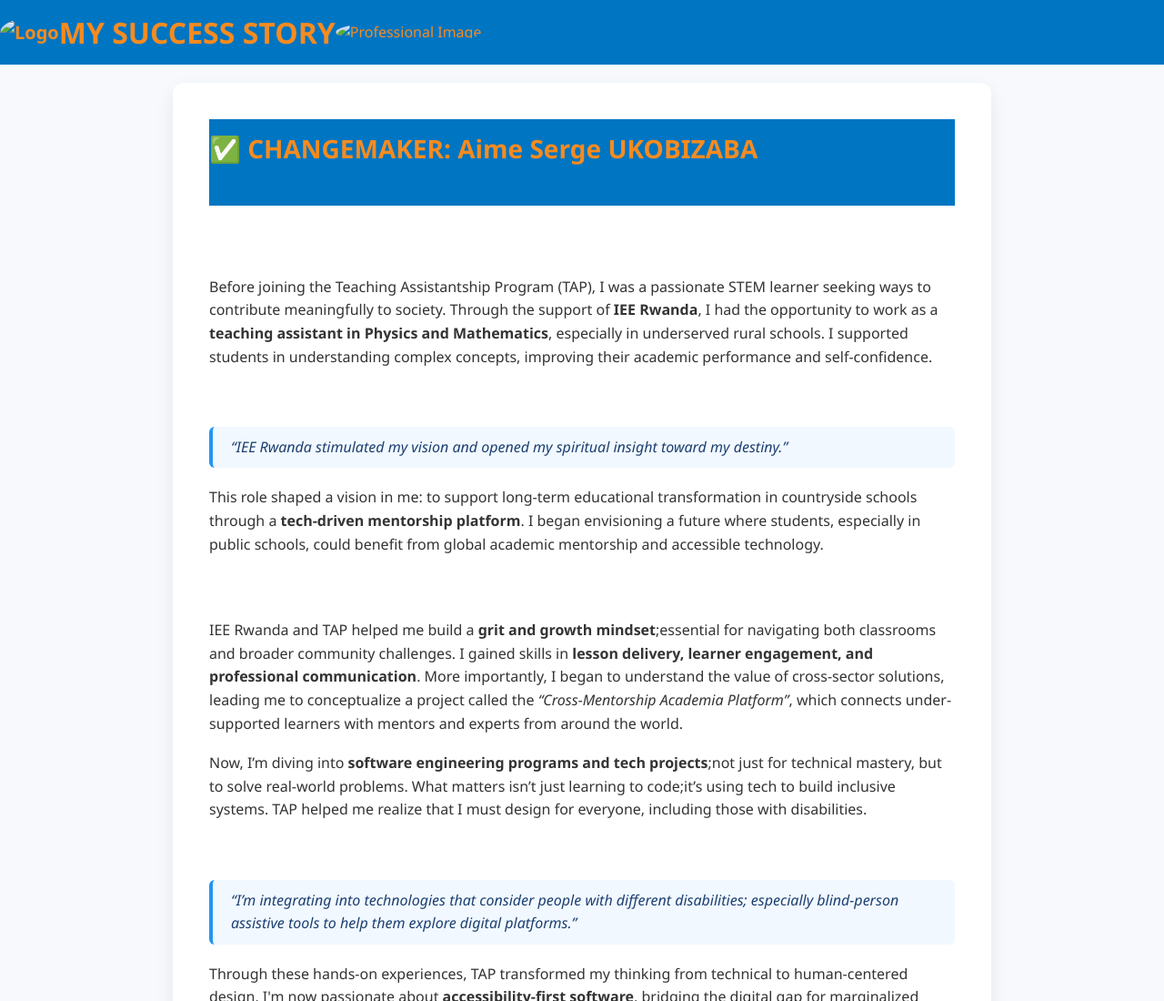
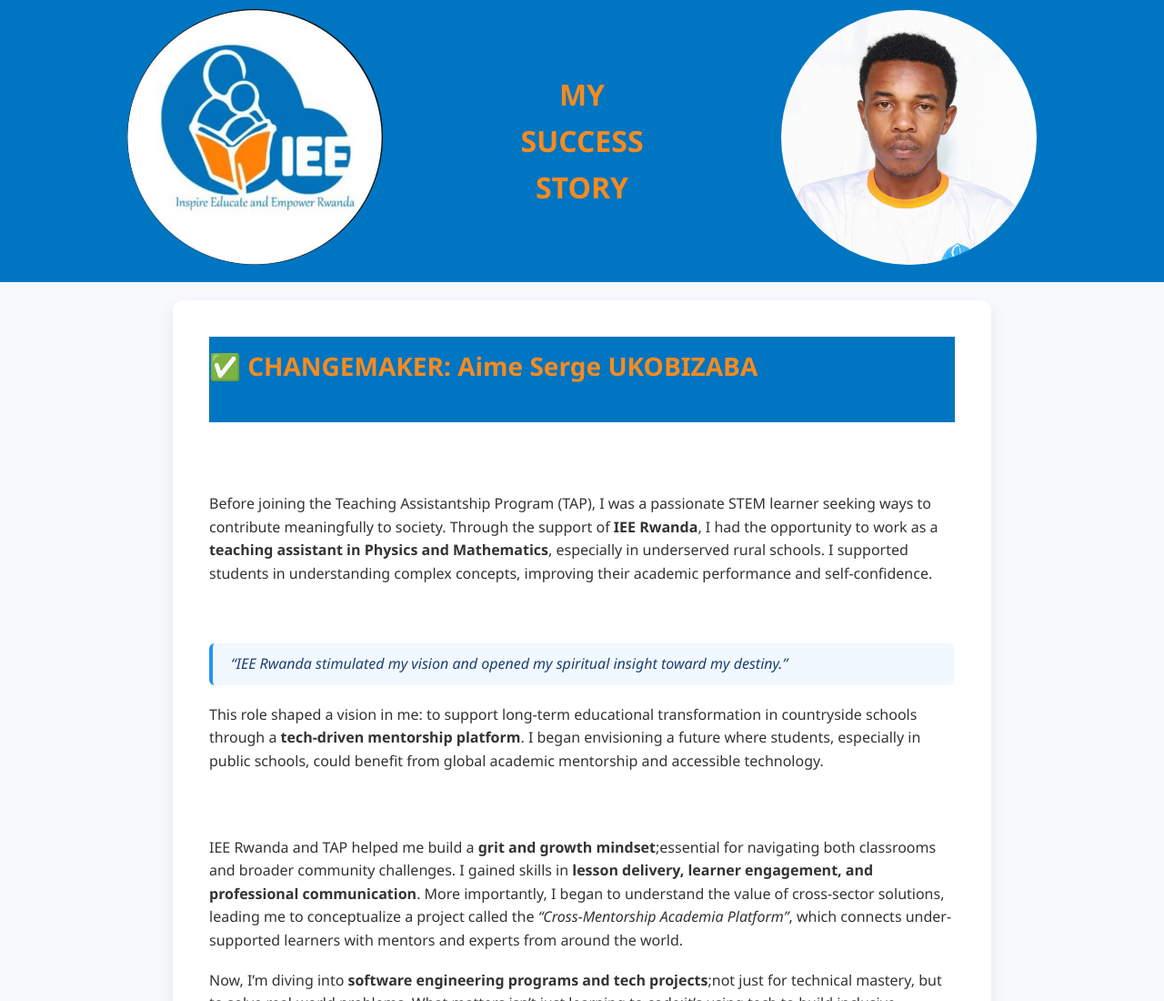
Before and after one commit to Aime-Serge/MY-SUCCESS-STORY, a plain HTML site: page index.html in a window 1280 px wide. Shown: the top 1100 px of the page at 91% size. Drawn offline with Linux system fonts and the light colour scheme; a script that the page names is missing.

Commit message:
Second Change

```diff
--- a/index.html
+++ b/index.html
@@ -12,14 +12,14 @@
 
     <header>
     <div class="logo">
-        <img src="../IEE RWANDA-MY SUCCESS STORY/Public/logos/logoo.jpg" alt="Logo">
+        <img src="logoo.jpg" alt="Logo">
     </div>
         <div class="Opening-logo-text">
             <h1>MY SUCCESS STORY</h1>
     </div>
     </div>
     <div class="Professional-image">
-        <img src="../IEE RWANDA-MY SUCCESS STORY/Public/images/Professional-image.jpg" alt="Professional Image">
+        <img src="Professional-image.jpg" alt="Professional Image">
     </div>
 
     </header>
```
Also changed, not shown: Professional-image.jpg (added), logo.jpg (added), logoo.jpg (added).
